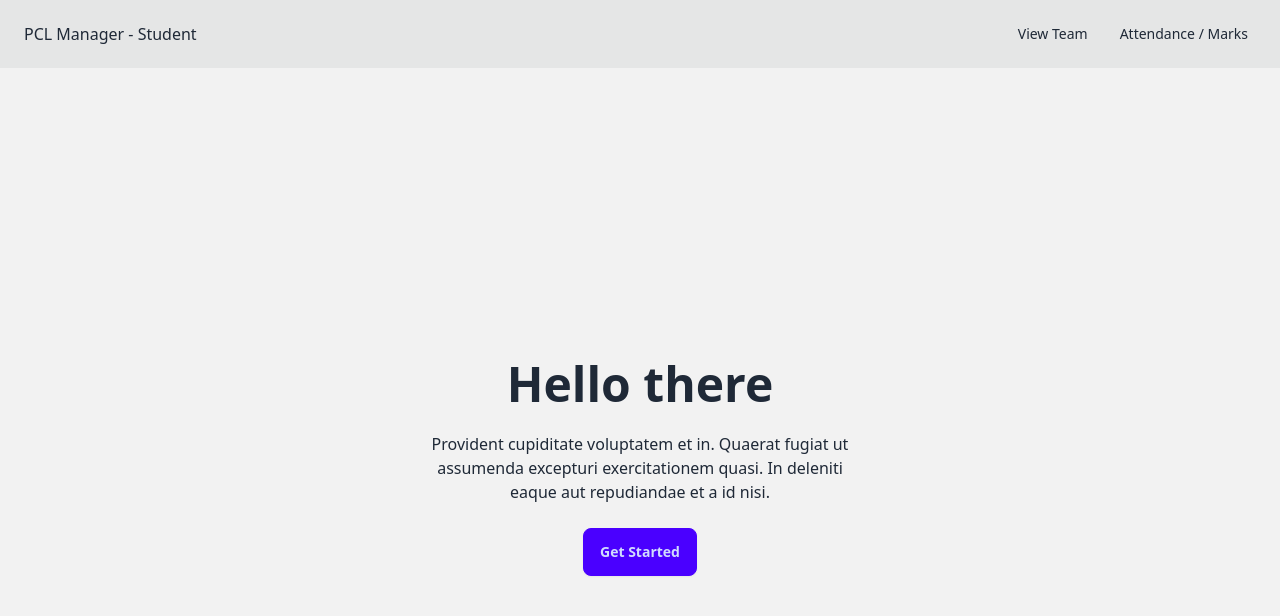
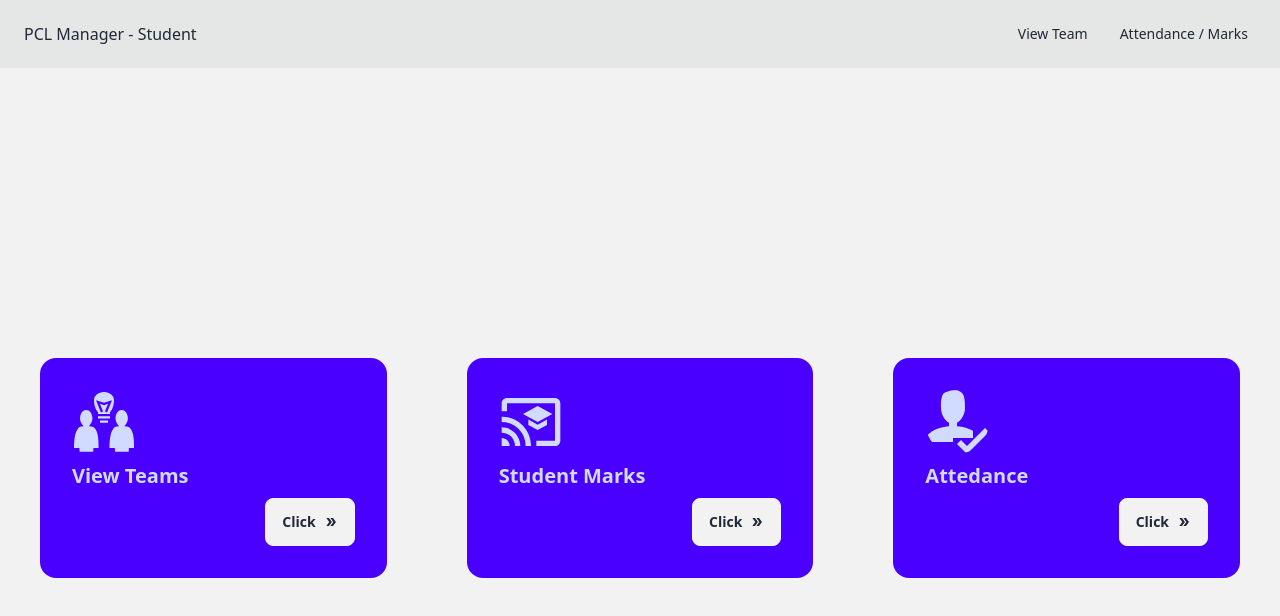
Before and after one commit to sagarchaurasia176/pclmanager, a React (Vite) app in the folder Frontend/: page /student in a window 1280 px wide. Shown: the top 616 px of the page. Built offline with nearby package versions, Linux system fonts and the light colour scheme.

Commit message:
add student dashboard

```diff
--- a/Frontend/src/Dashboard/Student/StudentDashboard.jsx
+++ b/Frontend/src/Dashboard/Student/StudentDashboard.jsx
@@ -1,8 +1,17 @@
-import React, {useState} from 'react'
-import { NavLink } from 'react-router-dom';
+import React, { useState } from "react";
+import { NavLink } from "react-router-dom";
+
+
+import { GiTeamIdea } from "react-icons/gi";
+import { MdDoubleArrow } from "react-icons/md";
+import { MdCastForEducation } from "react-icons/md";
+import { ImUserCheck } from "react-icons/im";
+
+
+
 
 const StudentDashboard = () => {
-    const [activeLink, setActiveLink] = useState('');
+  const [activeLink, setActiveLink] = useState("");
 
   const handleLinkClick = (link) => {
     setActiveLink(link);
@@ -15,17 +24,23 @@ const StudentDashboard = () => {
         {/* Navbar */}
         <div className="navbar bg-base-300 w-full">
           <div className="flex-none lg:hidden">
-            <label htmlFor="my-drawer-3" aria-label="open sidebar" className="btn btn-square btn-ghost">
+            <label
+              htmlFor="my-drawer-3"
+              aria-label="open sidebar"
+              className="btn btn-square btn-ghost"
+            >
               <svg
                 xmlns="http://www.w3.org/2000/svg"
                 fill="none"
                 viewBox="0 0 24 24"
-                className="inline-block h-6 w-6 stroke-current">
+                className="inline-block h-6 w-6 stroke-current"
+              >
                 <path
                   strokeLinecap="round"
                   strokeLinejoin="round"
                   strokeWidth="2"
-                  d="M4 6h16M4 12h16M4 18h16"></path>
+                  d="M4 6h16M4 12h16M4 18h16"
+                ></path>
               </svg>
             </label>
           </div>
@@ -35,8 +50,10 @@ const StudentDashboard = () => {
               <li>
                 <NavLink
                   to="/student/ViewTeam"
-                  className={`nav-link ${activeLink === '/student/ViewTeam' ? 'active' : ''}`}
-                  onClick={() => handleLinkClick('/student/ViewTeam')}
+                  className={`nav-link ${
+                    activeLink === "/student/ViewTeam" ? "active" : ""
+                  }`}
+                  onClick={() => handleLinkClick("/student/ViewTeam")}
                 >
                   View Team
                 </NavLink>
@@ -44,8 +61,10 @@ const StudentDashboard = () => {
               <li>
                 <NavLink
                   to="/student/ViewMarkAtt"
-                  className={`nav-link ${activeLink === '/student/ViewMarkAtt' ? 'active' : ''}`}
-                  onClick={() => handleLinkClick('/student/ViewMarkAtt')}
+                  className={`nav-link ${
+                    activeLink === "/student/ViewMarkAtt" ? "active" : ""
+                  }`}
+                  onClick={() => handleLinkClick("/student/ViewMarkAtt")}
                 >
                   Attendance / Marks
                 </NavLink>
@@ -54,22 +73,63 @@ const StudentDashboard = () => {
           </div>
         </div>
         {/* Page content here */}
-        <div className="hero bg-base-200 min-h-screen">
-  <div className="hero-content text-center">
-    <div className="max-w-md">
-      <h1 className="text-5xl font-bold">Hello there</h1>
-      <p className="py-6">
-        Provident cupiditate voluptatem et in. Quaerat fugiat ut assumenda excepturi exercitationem
-        quasi. In deleniti eaque aut repudiandae et a id nisi.
-      </p>
-      <button className="btn btn-primary">Get Started</button>
-    </div>
-  </div>
-</div>
+
+
+
+        <div class="flex flex-row hero bg-base-200 min-h-screen">
+
+          <div class="basis w-full m-10">
+            <div className="card bg-primary text-primary-content">
+              <div className="card-body">
+                <div>
+                  <GiTeamIdea className="object-cover w-16 h-16"/>
+                </div>
+                <h2 className="card-title">View Teams</h2>
+
+                <div className="card-actions justify-end">
+                  <button className="btn">Click <MdDoubleArrow /> </button>
+                </div>
+              </div>
+            </div>
+          </div>
+
+          <div class="basis w-full m-10">
+            <div className="card bg-primary text-primary-content">
+              <div className="card-body">
+                <div>
+                  <MdCastForEducation className="object-cover w-16 h-16"/>
+                </div>
+                <h2 className="card-title">Student Marks</h2>
+                <div className="card-actions justify-end">
+                  <button className="btn">Click <MdDoubleArrow /> </button>
+                </div>
+              </div>
+            </div>
+          </div>
+
+          <div class="basis w-full m-10">
+            <div className="card bg-primary text-primary-content">
+              <div className="card-body">
+                <div>
+                  <ImUserCheck className="object-cover w-16 h-16 rounded-full"/>
+                </div>
+                <h2 className="card-title">Attedance</h2>
+
+                <div className="card-actions justify-end">
+                  <button className="btn">Click <MdDoubleArrow /> </button>
+                </div>
+              </div>
+            </div>
+          </div>
+
+        </div>
+
+
+
 
       </div>
     </div>
   );
-}
+};
 
-export default StudentDashboard
+export default StudentDashboard;
```
